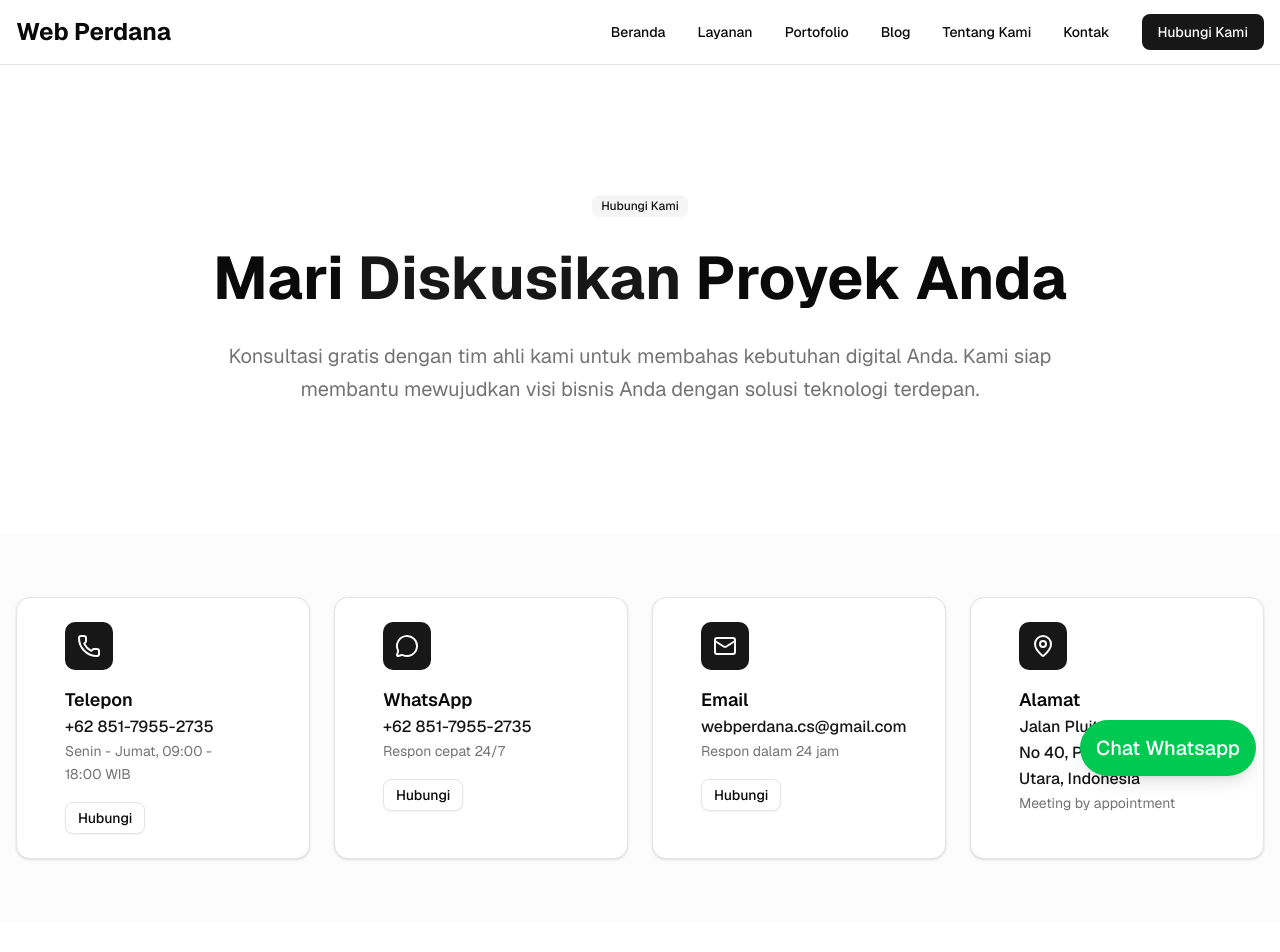
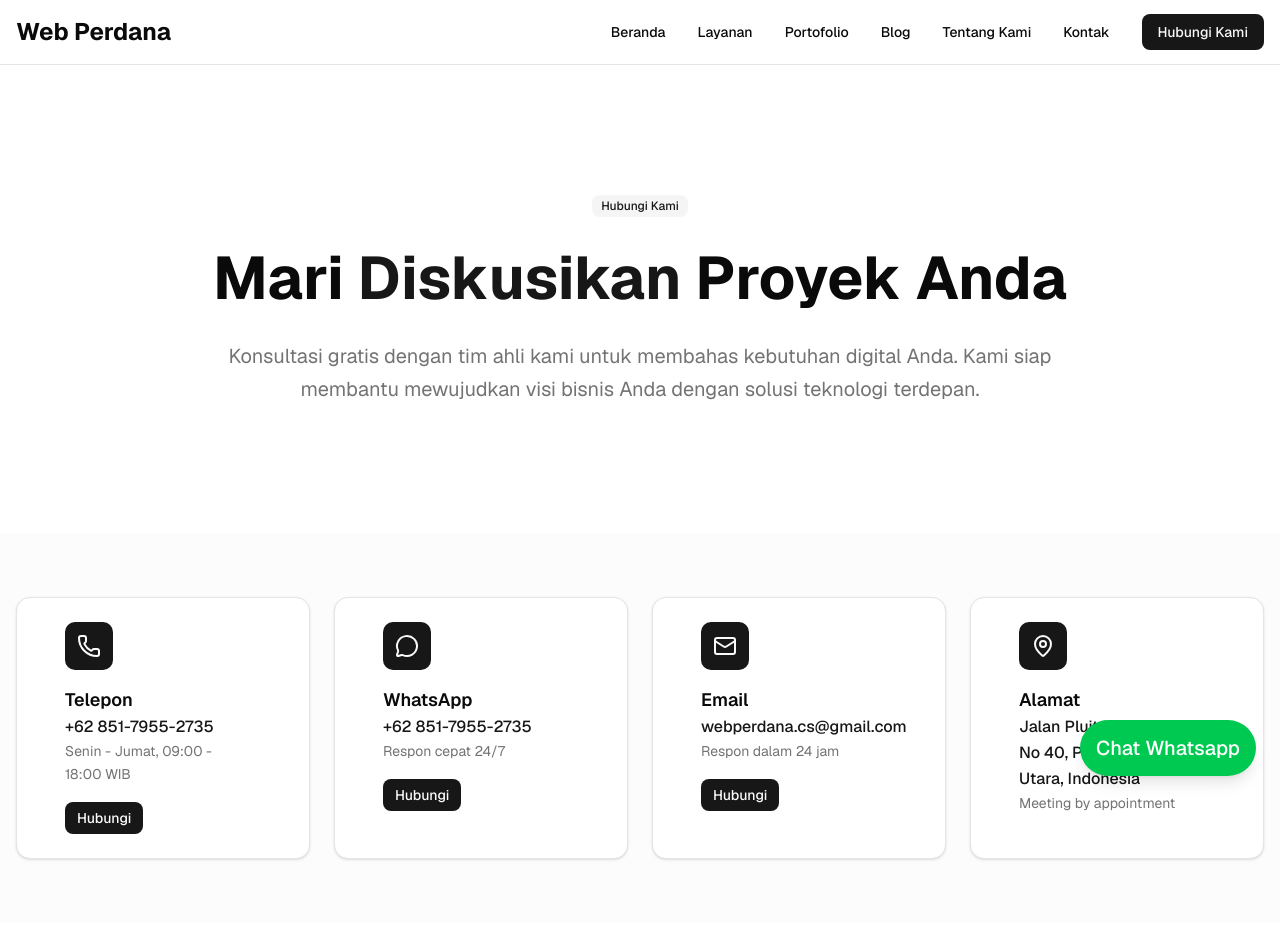
Before and after one commit to wsetiono/website_webperdana, a Next.js app: page /kontak in a window 1280 px wide. Shown: the top 952 px of the page. Built offline with nearby package versions, Linux system fonts and the light colour scheme.

Commit message:
ubah button hbuungi jadi black di page kontak

```diff
--- a/app/kontak/page.tsx
+++ b/app/kontak/page.tsx
@@ -147,7 +147,7 @@ export default function KontakPage() {
                     <p className="text-sm text-muted-foreground">{info.description}</p>
                   </div>
                   {info.href !== "#" && (
-                    <Button size="sm" variant="outline" asChild>
+                    <Button size="sm" asChild>
                       <Link href={info.href}>Hubungi</Link>
                     </Button>
                   )}
```
